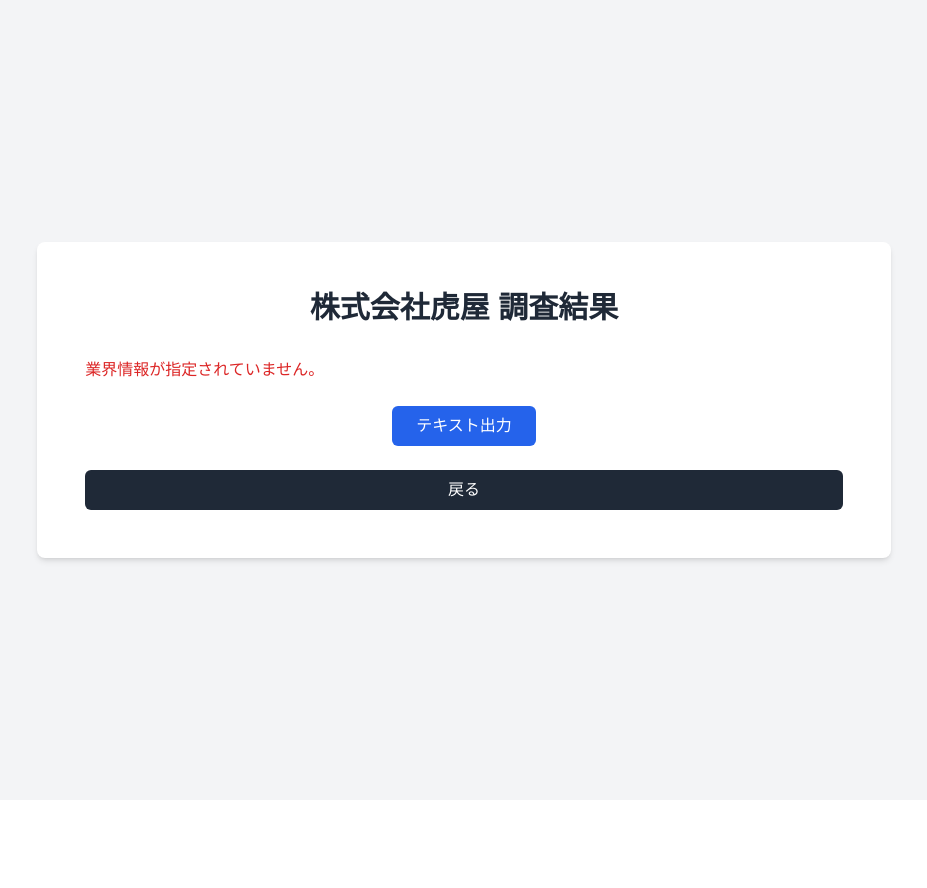
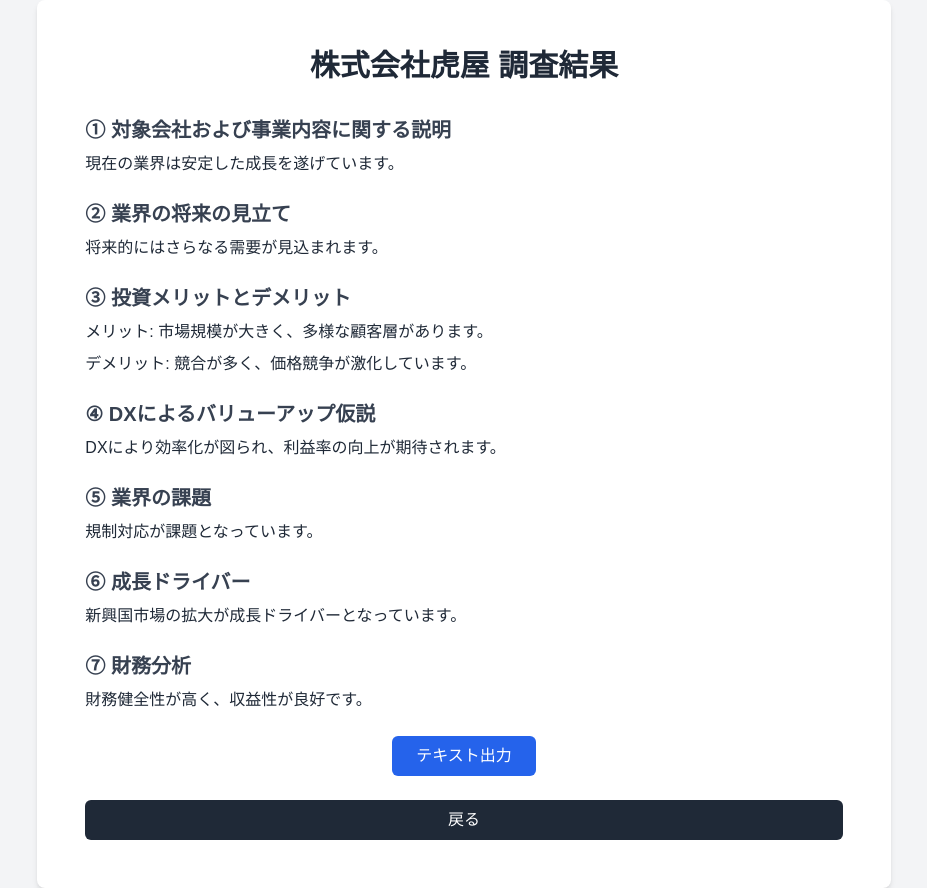
Before and after one commit to Kazuto-Ikeda/local-for-investment-PJ, a Next.js app: page /report in a window 1280 px wide. Shown: the whole page, without its empty margins (176-1103 px from the left). Before the commit the page ends 800 px from the top, so only its background shows below. Built offline with nearby package versions, Linux system fonts and the light colour scheme.

Commit message:
add mock button for the verification

```diff
--- a/src/app/report/page.tsx
+++ b/src/app/report/page.tsx
@@ -43,7 +43,24 @@ const ReportPageContent = () => {
   const [industryData, setIndustryData] = useState<IndustryData | null>(null);
   const [errorMessage, setErrorMessage] = useState("");
 
+  const isMockMode = true; // モックモードを有効化するフラグ
+
   useEffect(() => {
+    if (isMockMode) {
+      const mockIndustryData: IndustryData = {
+        current_situation: "現在の業界は安定した成長を遂げています。",
+        future_outlook: "将来的にはさらなる需要が見込まれます。",
+        investment_advantages: "市場規模が大きく、多様な顧客層があります。",
+        investment_disadvantages: "競合が多く、価格競争が激化しています。",
+        value_up_hypothesis: "DXにより効率化が図られ、利益率の向上が期待されます。",
+        industry_challenges: "規制対応が課題となっています。",
+        growth_drivers: "新興国市場の拡大が成長ドライバーとなっています。",
+        financial_analysis: "財務健全性が高く、収益性が良好です。",
+        ev_ebitda_median: "8.4倍",
+      };
+
+      setIndustryData(mockIndustryData); // モックデータを設定
+    } else {
       if (!selectedIndustry) {
         setErrorMessage("業界情報が指定されていません。");
         return;
@@ -61,6 +78,7 @@ const ReportPageContent = () => {
         }
       };
       fetchData();
+    }
   }, [selectedIndustry]);
 
   // テキスト出力処理
```
Lines whose indentation alone changed are shown as unchanged.
